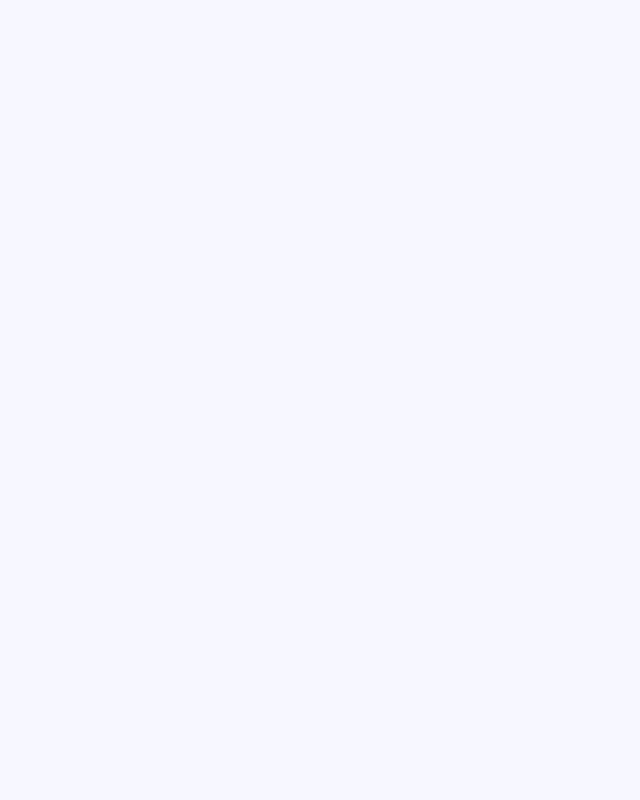
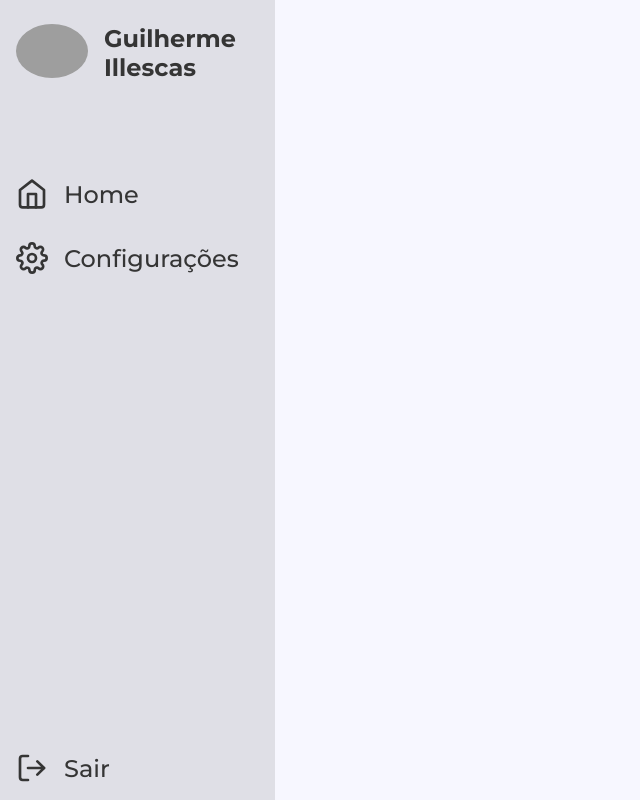
Before and after one commit to Guillescas/Financerr, a Next.js app: page / in a window 1280 px wide. Shown: the whole page, without its empty margins (0-640 px from the left). Built offline with nearby package versions, Linux system fonts and the light colour scheme; grey boxes are pictures that could not be loaded.

Commit message:
Add component and adapt file to ts and ESLint rules

```diff
--- a/src/pages/index.tsx
+++ b/src/pages/index.tsx
@@ -1,14 +1,17 @@
+import React, { ReactElement } from 'react';
 import Head from 'next/head';
 
-export default function Home() {
+import styles from '../styles/pages/Home.module.css';
+import { Sidebar } from '../components/Sidebar';
+
+export default function Home(): ReactElement {
   return (
-    <div>
+    <div className={styles.container}>
       <Head>
-        <title>Financare</title>
-        <link rel="icon" href="/favicon.ico" />
+        <title>Dashboard | Financerr</title>
       </Head>
 
-
+      <Sidebar />
     </div>
-  )
+  );
 }
```
